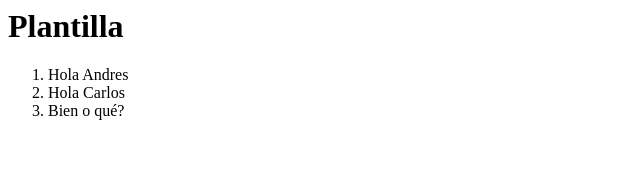
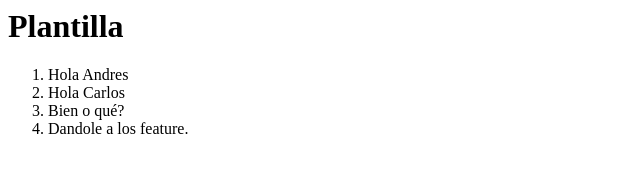
Before and after one commit to dandres10/WorkFlow, a plain HTML site: page index.html in a window 1280 px wide. Shown: the whole page, without its empty margins (0-640 px from the left). Drawn offline with Linux system fonts and the light colour scheme.

Commit message:
Nuevo cambio

```diff
--- a/index.html
+++ b/index.html
@@ -20,6 +20,9 @@
 		<li>
             Bien o qué?
         </li>
+		<li>
+            Dandole a los feature.
+        </li>
     </ol>
 </body>
 
```
